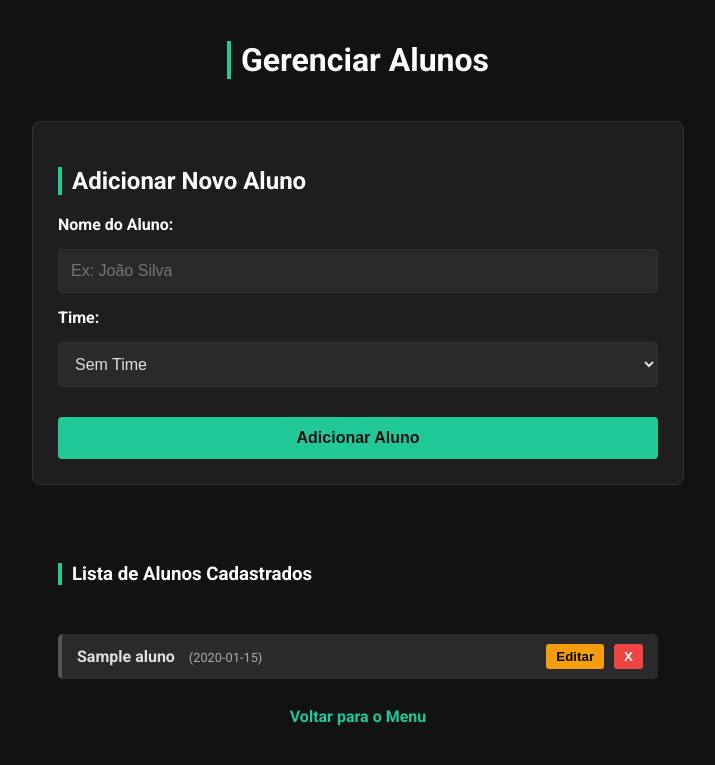
After one commit to jvsouza01/mentoria-odisseia, a Flask app: page /gerenciar-alunos in a window 1280 px wide. The commit adds this page. Shown: the top 765 px of the page, without its empty margins (282-997 px from the left). Run offline with Flask 3, Linux system fonts and the light colour scheme; tables that the repository leaves empty hold one stand-in row (values such as "Sample post").

Commit message:
Finalmente CRUD e Atualizações em algumas nomenclaturas

```diff
--- a/app.py
+++ b/app.py
@@ -233,6 +233,67 @@ def migrar_times():
              return "A coluna 'time' já existe, tudo certo.", 200
         return f"Erro ao adicionar coluna: {e}", 500
 
+# --- ROTAS DE GERENCIAMENTO DE ALUNOS ---
+
+@app.route('/gerenciar-alunos')
+def gerenciar_alunos_page():
+    return render_template('gerenciar_alunos.html')
+
+@app.route('/api/alunos', methods=['POST'])
+def criar_aluno():
+    dados = request.get_json()
+    nome = dados.get('nome', '').strip()
+    time = dados.get('time', 'Sem Time')
+
+    if not nome:
+        return jsonify({'erro': 'Nome é obrigatório'}), 400
+
+    if Alunos.query.filter_by(nome=nome).first():
+        return jsonify({'erro': 'Já existe um aluno com esse nome'}), 409
+
+    novo_aluno = Alunos(nome=nome, time=time)
+    db.session.add(novo_aluno)
+    db.session.commit()
+    return jsonify({'status': 'sucesso', 'mensagem': 'Aluno criado!'}), 201
+
+@app.route('/api/alunos/<int:id>', methods=['PUT'])
+def editar_aluno(id):
+    aluno = Alunos.query.get_or_404(id)
+    dados = request.get_json()
+
+    novo_nome = dados.get('nome', '').strip()
+    novo_time = dados.get('time')
+
+    if novo_nome:
+        # Verifica se o nome já existe em OUTRO aluno
+        existente = Alunos.query.filter_by(nome=novo_nome).first()
+        if existente and existente.id != id:
+            return jsonify({'erro': 'Já existe outro aluno com esse nome'}), 409
+        aluno.nome = novo_nome
+
+    if novo_time:
+        aluno.time = novo_time
+
+    db.session.commit()
+    return jsonify({'status': 'sucesso', 'mensagem': 'Dados atualizados!'})
+
+@app.route('/api/alunos/<int:id>', methods=['DELETE'])
+def deletar_aluno(id):
+    aluno = Alunos.query.get_or_404(id)
+    try:
+        # Nota: Se houver registros vinculados (questões/simulados),
+        # o banco pode bloquear ou apagar em cascata dependendo da configuração.
+        # Aqui vamos deletar os registros filhos manualmente para garantir limpeza
+        RegistrosQuestoes.query.filter_by(aluno_id=id).delete()
+        ResultadosSimulados.query.filter_by(aluno_id=id).delete()
+
+        db.session.delete(aluno)
+        db.session.commit()
+        return jsonify({'status': 'sucesso', 'mensagem': 'Aluno e histórico apagados.'})
+    except Exception as e:
+        db.session.rollback()
+        return jsonify({'erro': f'Erro ao apagar: {str(e)}'}), 500
+
 
 @app.route('/api/alunos', methods=['GET'])
 def get_alunos():
--- a/static/style.css
+++ b/static/style.css
@@ -358,3 +358,28 @@ li:last-child {
     margin-bottom: 2px;
     border: none;
 }
+.nav-button.btn-highlight {
+    border: 1px solid var(--primary-green);
+    color: var(--primary-green);
+    background-color: transparent;
+}
+
+.nav-button.btn-highlight:hover {
+    background-color: var(--primary-green);
+    color: var(--bg-dark);
+}
+
+.nav-button.btn-admin {
+    font-size: 0.9em;
+    opacity: 0.8;
+    border-style: dashed;
+    border-color: #666;
+    color: #ccc;
+}
+
+.nav-button.btn-admin:hover {
+    opacity: 1;
+    background-color: #333;
+    border-color: var(--primary-green);
+    color: var(--primary-green);
+}
--- /dev/null
+++ b/templates/gerenciar_alunos.html
@@ -0,0 +1,164 @@
+<!DOCTYPE html>
+<html lang="pt-br">
+<head>
+    <meta charset="UTF-8">
+    <meta name="viewport" content="width=device-width, initial-scale=1.0">
+    <title>Gerenciar Alunos - Mentoria Odisseia</title>
+    <link rel="stylesheet" href="{{ url_for('static', filename='style.css') }}">
+    <style>
+        .aluno-item {
+            display: flex; justify-content: space-between; align-items: center;
+            background: #2a2a2a; padding: 10px 15px; margin-bottom: 8px; border-radius: 5px;
+            border-left: 4px solid #555;
+        }
+        .aluno-item.alpha { border-left-color: #3b82f6; }
+        .aluno-item.omega { border-left-color: #ef4444; }
+
+        .actions { display: flex; gap: 10px; }
+        .btn-edit { background: #f59e0b; color: #000; padding: 5px 10px; border: none; cursor: pointer; border-radius: 3px; font-weight: bold; }
+        .btn-del { background: #ef4444; color: #fff; padding: 5px 10px; border: none; cursor: pointer; border-radius: 3px; font-weight: bold; }
+
+        /* Form mode edit */
+        .editing-mode input, .editing-mode select { border-color: #f59e0b; }
+        .editing-mode button[type="submit"] { background-color: #f59e0b; color: black; }
+    </style>
+</head>
+<body>
+    <h1>Gerenciar Alunos</h1>
+
+    <div class="container" style="flex-direction: column; align-items: center;">
+
+        <div class="form-section" style="width: 100%; max-width: 600px;">
+            <h2 id="form-title">Adicionar Novo Aluno</h2>
+            <form id="form-aluno">
+                <input type="hidden" id="aluno-id"> <label for="nome">Nome do Aluno:</label>
+                <input type="text" id="nome" required placeholder="Ex: João Silva">
+
+                <label for="time">Time:</label>
+                <select id="time">
+                    <option value="Sem Time">Sem Time</option>
+                    <option value="Alpha">Alpha 🔵</option>
+                    <option value="Omega">Omega 🔴</option>
+                </select>
+
+                <div style="display: flex; gap: 10px; margin-top: 15px;">
+                    <button type="submit" id="btn-submit" style="flex: 2;">Adicionar Aluno</button>
+                    <button type="button" id="btn-cancel" style="flex: 1; background: #555; display: none;">Cancelar</button>
+                </div>
+            </form>
+        </div>
+
+        <div class="info-column" style="width: 100%; max-width: 600px; margin-top: 20px;">
+            <h3>Lista de Alunos Cadastrados</h3>
+            <div id="lista-alunos">Carregando...</div>
+        </div>
+    </div>
+
+    <a href="/" style="margin-top: 20px; font-weight: bold;">Voltar para o Menu</a>
+
+    <script>
+        const form = document.getElementById('form-aluno');
+        const listaDiv = document.getElementById('lista-alunos');
+        const formTitle = document.getElementById('form-title');
+        const btnSubmit = document.getElementById('btn-submit');
+        const btnCancel = document.getElementById('btn-cancel');
+        const inputId = document.getElementById('aluno-id');
+        const inputNome = document.getElementById('nome');
+        const inputTime = document.getElementById('time');
+
+        // 1. Carregar Alunos
+        async function carregarAlunos() {
+            const res = await fetch('/api/alunos-com-time');
+            const alunos = await res.json();
+
+            listaDiv.innerHTML = '';
+            alunos.forEach(aluno => {
+                const div = document.createElement('div');
+                div.className = `aluno-item ${aluno.time ? aluno.time.toLowerCase() : ''}`;
+                div.innerHTML = `
+                    <div>
+                        <strong>${aluno.nome}</strong>
+                        <span style="font-size:0.8em; opacity:0.7; margin-left:10px;">(${aluno.time || 'Sem Time'})</span>
+                    </div>
+                    <div class="actions">
+                        <button class="btn-edit" onclick="prepararEdicao(${aluno.id}, '${aluno.nome}', '${aluno.time}')">Editar</button>
+                        <button class="btn-del" onclick="deletar(${aluno.id}, '${aluno.nome}')">X</button>
+                    </div>
+                `;
+                listaDiv.appendChild(div);
+            });
+        }
+
+        // 2. Salvar (Criar ou Editar)
+        form.addEventListener('submit', async (e) => {
+            e.preventDefault();
+            const id = inputId.value;
+            const dados = { nome: inputNome.value, time: inputTime.value };
+
+            let url = '/api/alunos';
+            let method = 'POST';
+
+            if (id) { // Modo Edição
+                url = `/api/alunos/${id}`;
+                method = 'PUT';
+            }
+
+            try {
+                const res = await fetch(url, {
+                    method: method,
+                    headers: {'Content-Type': 'application/json'},
+                    body: JSON.stringify(dados)
+                });
+
+                if (res.ok) {
+                    alert(id ? 'Aluno atualizado!' : 'Aluno criado!');
+                    resetarForm();
+                    carregarAlunos();
+                } else {
+                    const erro = await res.json();
+                    alert('Erro: ' + erro.erro);
+                }
+            } catch (err) { console.error(err); }
+        });
+
+        // 3. Preparar Edição
+        window.prepararEdicao = (id, nome, time) => {
+            inputId.value = id;
+            inputNome.value = nome;
+            inputTime.value = time || 'Sem Time';
+
+            // Muda visual do form
+            formTitle.innerText = `Editando: ${nome}`;
+            btnSubmit.innerText = "Salvar Alterações";
+            btnCancel.style.display = "block";
+            form.parentElement.classList.add('editing-mode');
+
+            // Rola para cima
+            window.scrollTo({ top: 0, behavior: 'smooth' });
+        };
+
+        // 4. Cancelar Edição
+        btnCancel.addEventListener('click', resetarForm);
+
+        function resetarForm() {
+            inputId.value = '';
+            inputNome.value = '';
+            inputTime.value = 'Sem Time';
+            formTitle.innerText = "Adicionar Novo Aluno";
+            btnSubmit.innerText = "Adicionar Aluno";
+            btnCancel.style.display = "none";
+            form.parentElement.classList.remove('editing-mode');
+        }
+
+        // 5. Deletar
+        window.deletar = async (id, nome) => {
+            if(!confirm(`ATENÇÃO: Deletar o aluno "${nome}" apagará todo o histórico de questões e simulados dele.\n\nTem certeza?`)) return;
+
+            await fetch(`/api/alunos/${id}`, { method: 'DELETE' });
+            carregarAlunos();
+        }
+
+        carregarAlunos();
+    </script>
+</body>
+</html>
```
Also changed, not shown: templates/index.html (+5 -3 lines).
